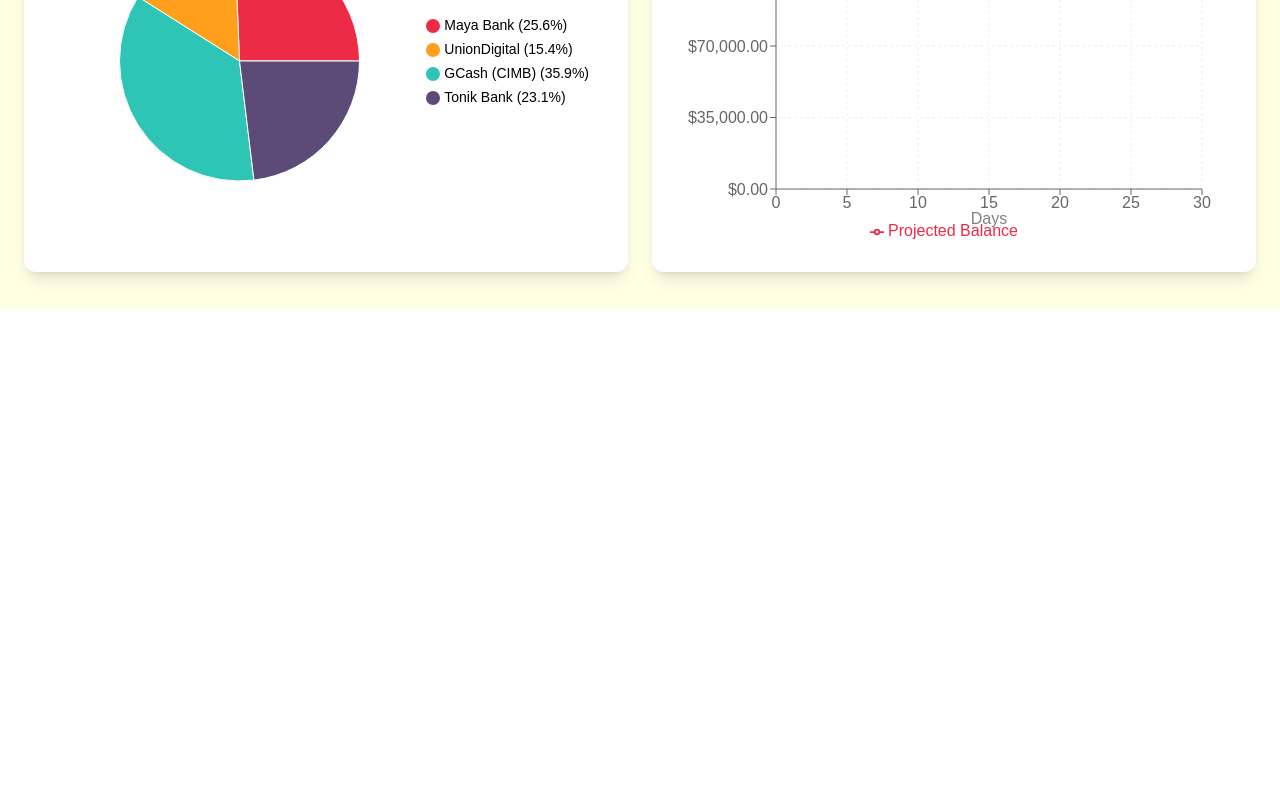
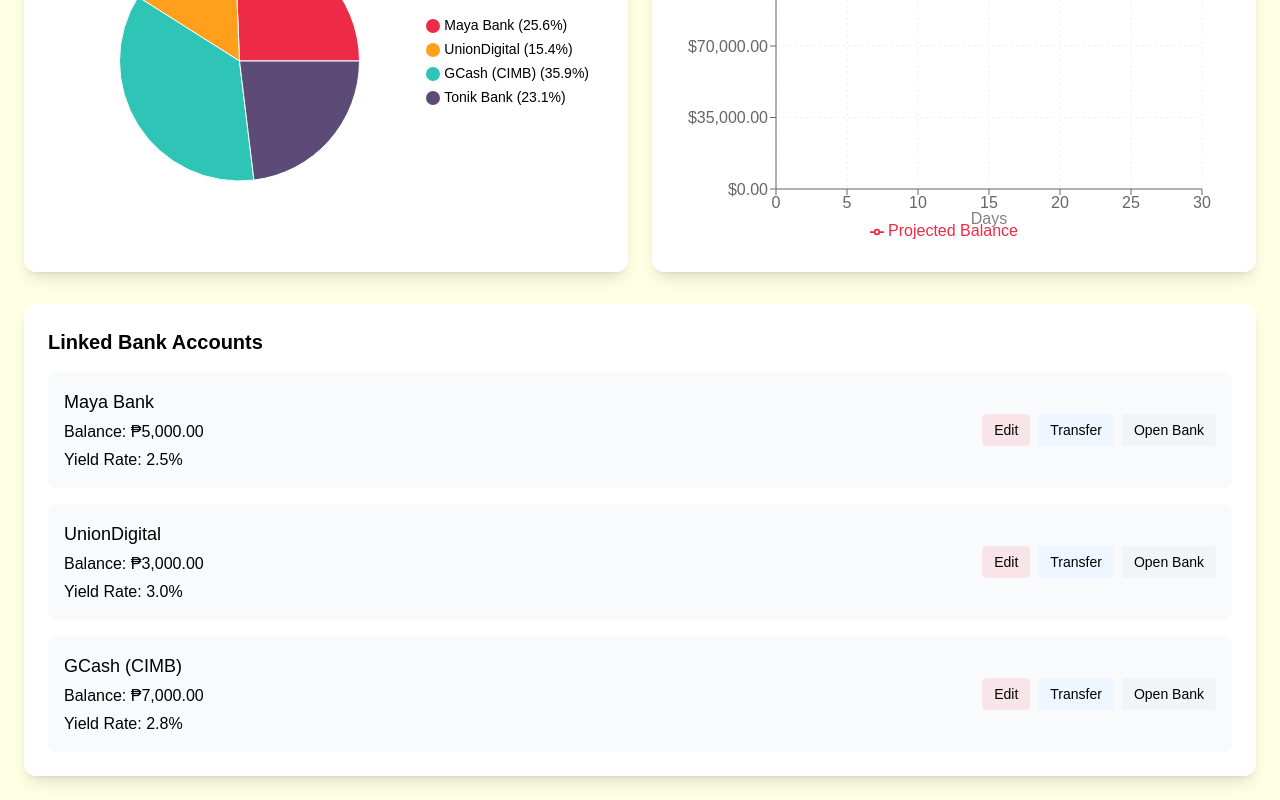
Before and after one commit to andrewnms/yield_hunter_v2, a Next.js app: page /dashboard in a window 1280 px wide. Shown: the part 491-1291 px from the top of the page. Before the commit the page ends 800 px from the top, so only its background shows below. Built offline with nearby package versions, Linux system fonts and the light colour scheme.

Commit message:
Created the Buttons + Bank Cards

```diff
--- /dev/null
+++ b/components/dashboard/BankAccountList.tsx
@@ -0,0 +1,84 @@
+'use client';
+
+import { useState } from 'react';
+import { BankAccount, useBankAccountStore } from '@/store/bankAccountStore';
+import EditBankAccountModal from './EditBankAccountModal';
+
+export default function BankAccountList() {
+  const { accounts, updateAccount, deleteAccount } = useBankAccountStore();
+  const [selectedAccount, setSelectedAccount] = useState<BankAccount | null>(null);
+  const [isEditModalOpen, setIsEditModalOpen] = useState(false);
+
+  const handleEdit = (account: BankAccount) => {
+    setSelectedAccount(account);
+    setIsEditModalOpen(true);
+  };
+
+  const formatCurrency = (amount: number) => {
+    return new Intl.NumberFormat('en-PH', {
+      style: 'currency',
+      currency: 'PHP',
+    }).format(amount);
+  };
+
+  return (
+    <div className="bg-white rounded-xl shadow-lg p-6">
+      <h2 className="text-xl font-semibold mb-4 text-black">Linked Bank Accounts</h2>
+      <div className="space-y-4">
+        {accounts.map((account) => (
+          <div
+            key={account.id}
+            className="bg-gray-50 rounded-lg p-4 flex flex-col sm:flex-row sm:items-center justify-between gap-4"
+          >
+            <div className="flex-1">
+              <h3 className="font-medium text-lg text-black">{account.name}</h3>
+              <div className="mt-1 space-y-1">
+                <p className="text-black">
+                  Balance: {formatCurrency(account.balance)}
+                </p>
+                <p className="text-black">
+                  Yield Rate: {account.yieldRate.toFixed(1)}%
+                </p>
+              </div>
+            </div>
+            <div className="flex flex-wrap gap-2 items-center">
+              <button
+                onClick={() => handleEdit(account)}
+                className="px-3 py-1.5 text-sm font-medium text-black bg-primary/10 rounded hover:bg-primary/20"
+              >
+                Edit
+              </button>
+              <button
+                onClick={() => {}} // Transfer functionality to be implemented
+                className="px-3 py-1.5 text-sm font-medium text-black bg-blue-50 rounded hover:bg-blue-100"
+              >
+                Transfer
+              </button>
+              <button
+                onClick={() => {}} // Open bank functionality to be implemented
+                className="px-3 py-1.5 text-sm font-medium text-black bg-gray-100 rounded hover:bg-gray-200"
+              >
+                Open Bank
+              </button>
+            </div>
+          </div>
+        ))}
+      </div>
+
+      <EditBankAccountModal
+        account={selectedAccount}
+        isOpen={isEditModalOpen}
+        onClose={() => {
+          setIsEditModalOpen(false);
+          setSelectedAccount(null);
+        }}
+        onSave={(updates) => {
+          if (selectedAccount) {
+            updateAccount(selectedAccount.id, updates);
+          }
+        }}
+        onDelete={deleteAccount}
+      />
+    </div>
+  );
+}
--- a/components/dashboard/Dashboard.tsx
+++ b/components/dashboard/Dashboard.tsx
@@ -3,6 +3,7 @@
 import { Suspense } from 'react';
 import FinancialSummary from './FinancialSummary';
 import dynamic from 'next/dynamic';
+import BankAccountList from './BankAccountList';
 
 // Use dynamic import for the chart components
 const FundAllocationChart = dynamic(
@@ -63,13 +64,15 @@
       <FinancialSummary data={data} />
 
       <div className="mt-8">
-        <div className="grid grid-cols-1 lg:grid-cols-2 gap-6">
+        <div className="grid grid-cols-1 lg:grid-cols-2 gap-6 mb-8">
           <FundAllocationChart data={bankData} />
           <ProjectedSavingsChart
             initialBalance={data.totalBalance}
             annualYieldRate={data.averageYield}
           />
         </div>
+
+        <BankAccountList />
       </div>
     </div>
   );
--- /dev/null
+++ b/components/dashboard/EditBankAccountModal.tsx
@@ -0,0 +1,121 @@
+'use client';
+
+import { useState, useEffect } from 'react';
+import { BankAccount } from '@/store/bankAccountStore';
+
+interface EditBankAccountModalProps {
+  account: BankAccount | null;
+  isOpen: boolean;
+  onClose: () => void;
+  onSave: (updates: Partial<BankAccount>) => void;
+  onDelete: (id: number) => void;
+}
+
+export default function EditBankAccountModal({
+  account,
+  isOpen,
+  onClose,
+  onSave,
+  onDelete,
+}: EditBankAccountModalProps) {
+  const [balance, setBalance] = useState('');
+  const [yieldRate, setYieldRate] = useState('');
+  const [showDeleteConfirm, setShowDeleteConfirm] = useState(false);
+
+  useEffect(() => {
+    if (account) {
+      setBalance(account.balance.toString());
+      setYieldRate(account.yieldRate.toString());
+    }
+    setShowDeleteConfirm(false);
+  }, [account]);
+
+  const handleSubmit = (e: React.FormEvent) => {
+    e.preventDefault();
+    const updates = {
+      balance: parseFloat(balance),
+      yieldRate: parseFloat(yieldRate),
+    };
+    onSave(updates);
+    onClose();
+  };
+
+  const handleDelete = () => {
+    if (account && showDeleteConfirm) {
+      onDelete(account.id);
+      onClose();
+    } else {
+      setShowDeleteConfirm(true);
+    }
+  };
+
+  if (!isOpen) return null;
+
+  return (
+    <div className="fixed inset-0 bg-black bg-opacity-50 flex items-center justify-center z-50">
+      <div className="bg-white rounded-lg p-6 w-full max-w-md">
+        <h2 className="text-xl font-semibold mb-4 text-black">
+          Edit {account?.name}
+        </h2>
+        <form onSubmit={handleSubmit}>
+          <div className="mb-4">
+            <label className="block text-sm font-medium text-black mb-1">
+              Balance
+            </label>
+            <input
+              type="number"
+              step="0.01"
+              value={balance}
+              onChange={(e) => setBalance(e.target.value)}
+              className="w-full p-2 border rounded focus:ring-2 focus:ring-primary focus:border-transparent"
+              required
+            />
+          </div>
+          <div className="mb-6">
+            <label className="block text-sm font-medium text-black mb-1">
+              Yield Rate (%)
+            </label>
+            <input
+              type="number"
+              step="0.1"
+              value={yieldRate}
+              onChange={(e) => setYieldRate(e.target.value)}
+              className="w-full p-2 border rounded focus:ring-2 focus:ring-primary focus:border-transparent"
+              required
+            />
+          </div>
+          <div className="flex flex-col gap-3">
+            <div className="flex justify-between gap-2">
+              <button
+                type="button"
+                onClick={onClose}
+                className="flex-1 px-4 py-2 text-sm font-medium text-black bg-gray-100 rounded hover:bg-gray-200"
+              >
+                Cancel
+              </button>
+              <button
+                type="submit"
+                className="flex-1 px-4 py-2 text-sm font-medium text-white bg-primary rounded hover:bg-primary/90"
+              >
+                Save Changes
+              </button>
+            </div>
+            <div className="border-t pt-3">
+              <button
+                type="button"
+                onClick={handleDelete}
+                className={`w-full px-4 py-2 text-sm font-medium rounded ${
+                  showDeleteConfirm
+                    ? 'text-white bg-red-500 hover:bg-red-600'
+                    : 'text-black bg-red-50 hover:bg-red-100'
+                }`}
+              >
+                {showDeleteConfirm ? 'Confirm Delete' : 'Delete Account'}
+              </button>
+            </div>
+          </div>
+        </form>
+      </div>
+    </div>
+  );
+}
--- a/package.json
+++ b/package.json
@@ -12,7 +12,8 @@
     "next": "15.1.7",
     "react": "^19.0.0",
     "react-dom": "^19.0.0",
-    "recharts": "^2.15.1"
+    "recharts": "^2.15.1",
+    "zustand": "^5.0.3"
   },
   "devDependencies": {
     "@eslint/eslintrc": "^3",
--- /dev/null
+++ b/store/bankAccountStore.ts
@@ -0,0 +1,43 @@
+import { create } from 'zustand';
+
+export interface BankAccount {
+  id: number;
+  name: string;
+  balance: number;
+  yieldRate: number;
+}
+
+interface BankAccountStore {
+  accounts: BankAccount[];
+  addAccount: (account: Omit<BankAccount, 'id'>) => void;
+  updateAccount: (id: number, updates: Partial<BankAccount>) => void;
+  deleteAccount: (id: number) => void;
+}
+
+// Initial dummy data
+const initialAccounts: BankAccount[] = [
+  { id: 1, name: "Maya Bank", balance: 5000, yieldRate: 2.5 },
+  { id: 2, name: "UnionDigital", balance: 3000, yieldRate: 3.0 },
+  { id: 3, name: "GCash (CIMB)", balance: 7000, yieldRate: 2.8 },
+];
+
+export const useBankAccountStore = create<BankAccountStore>((set) => ({
+  accounts: initialAccounts,
+  addAccount: (account) =>
+    set((state) => ({
+      accounts: [
+        ...state.accounts,
+        { ...account, id: Math.max(...state.accounts.map(a => a.id), 0) + 1 },
+      ],
+    })),
+  updateAccount: (id, updates) =>
+    set((state) => ({
+      accounts: state.accounts.map((account) =>
+        account.id === id ? { ...account, ...updates } : account
+      ),
+    })),
+  deleteAccount: (id) =>
+    set((state) => ({
+      accounts: state.accounts.filter((account) => account.id !== id),
+    })),
+}));
```
Also changed, not shown: 1 other file (tests, documents, lock files or other folders).
